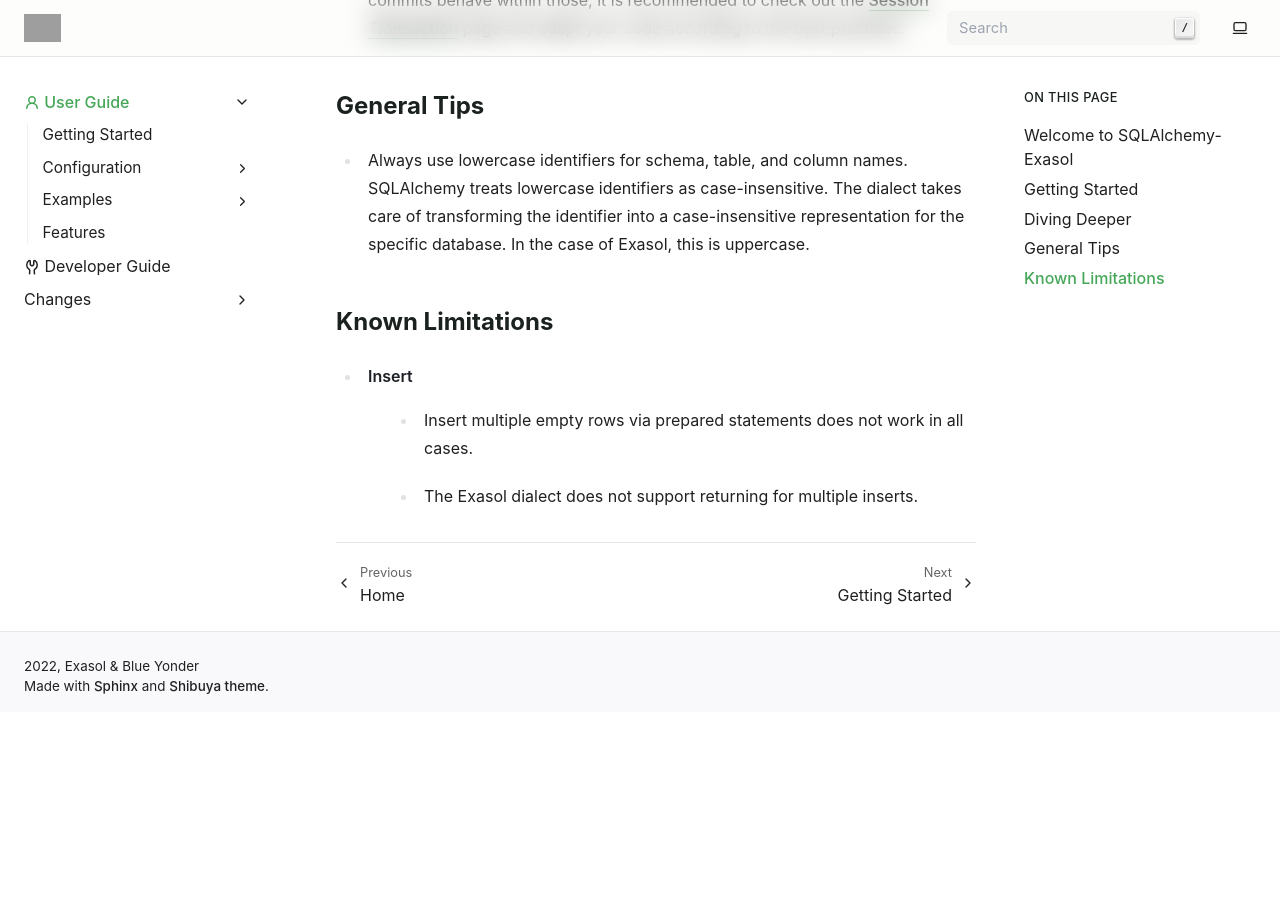
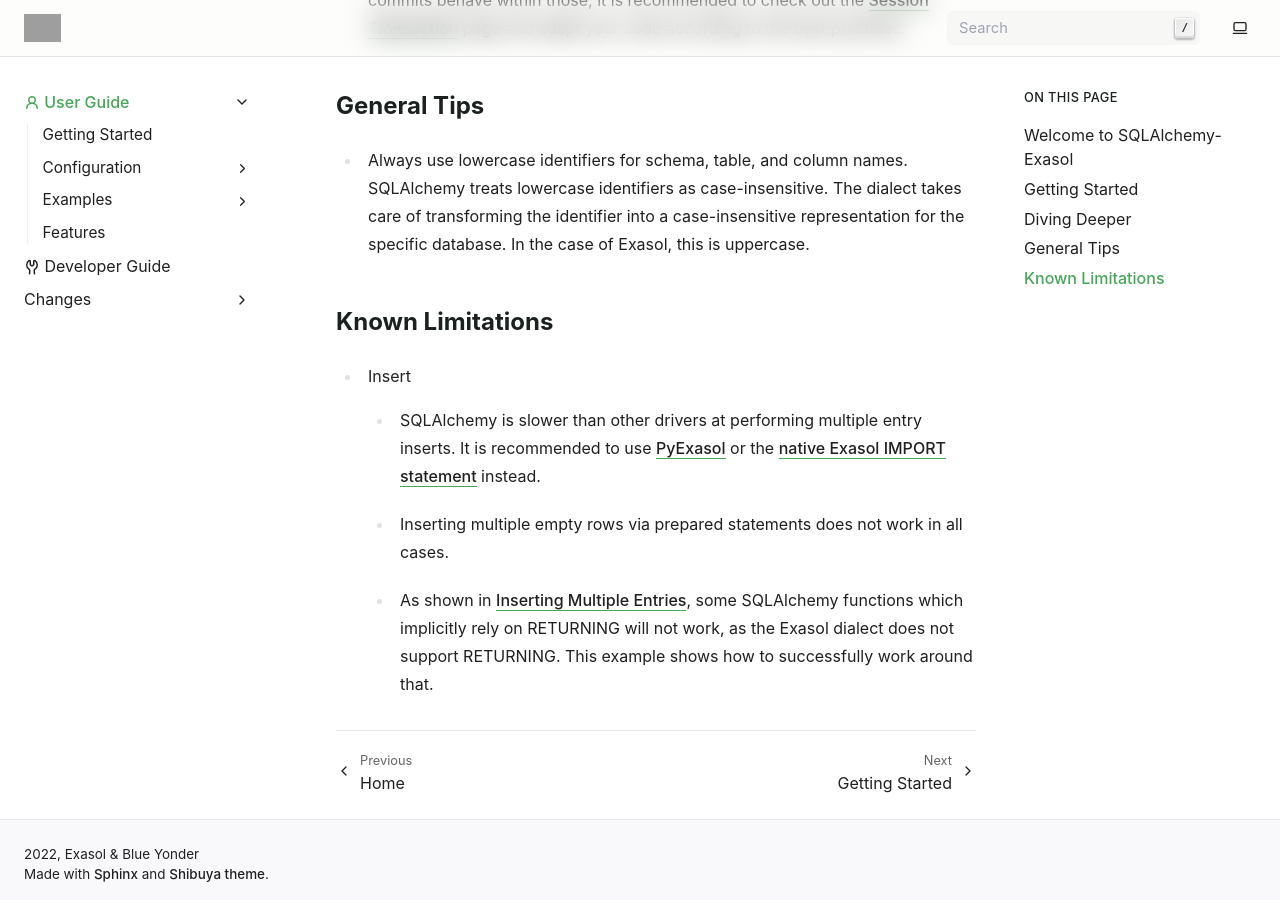
Before and after one commit to exasol/sqlalchemy-exasol, a Sphinx documentation site: the page built from doc/user_guide/index.rst, in a window 1280 px wide and 900 px high, scrolled down 865 px. Built offline with Sphinx 7.4.7, drawn with Linux system fonts in a browser that asks for light colours; pages that are not in the unit, such as notebooks, are missing from menus; before the commit the page ends 1577 px from its top, so only the background shows below that; grey boxes are pictures that could not be loaded.

Commit message:
Move docstring to page & add cross-links

```diff
--- a/doc/user_guide/examples/orm/index.rst
+++ b/doc/user_guide/examples/orm/index.rst
@@ -7,4 +7,4 @@
    :maxdepth: 2
 
    create_tables
-   insert_data
+   insert_multiple_entries
--- a/doc/user_guide/index.rst
+++ b/doc/user_guide/index.rst
@@ -48,8 +48,17 @@
   transforming the identifier into a case-insensitive representation for the specific
   database. In the case of Exasol, this is uppercase.
 
+.. _known_limitations:
+
 Known Limitations
 -----------------
 * Insert
-    - Insert multiple empty rows via prepared statements does not work in all cases.
-    - The Exasol dialect does not support returning for multiple inserts.
+
+  - SQLAlchemy is slower than other drivers at performing multiple entry inserts.
+    It is recommended to use `PyExasol <https://exasol.github.io/pyexasol/master/user_guide/exploring_features/import_and_export/index.html>`__
+    or the `native Exasol IMPORT statement <https://docs.exasol.com/db/latest/sql/import.htm>`__
+    instead.
+  - Inserting multiple empty rows via prepared statements does not work in all cases.
+  - As shown in :ref:`example_orm_insert_multiple_entries`, some SQLAlchemy functions
+    which implicitly rely on RETURNING will not work, as the Exasol dialect does
+    not support RETURNING. This example shows how to successfully work around that.
```
Also changed, not shown: doc/user_guide/examples/orm/insert_multiple_entries.rst (+24 -0 lines), 1 other file.
